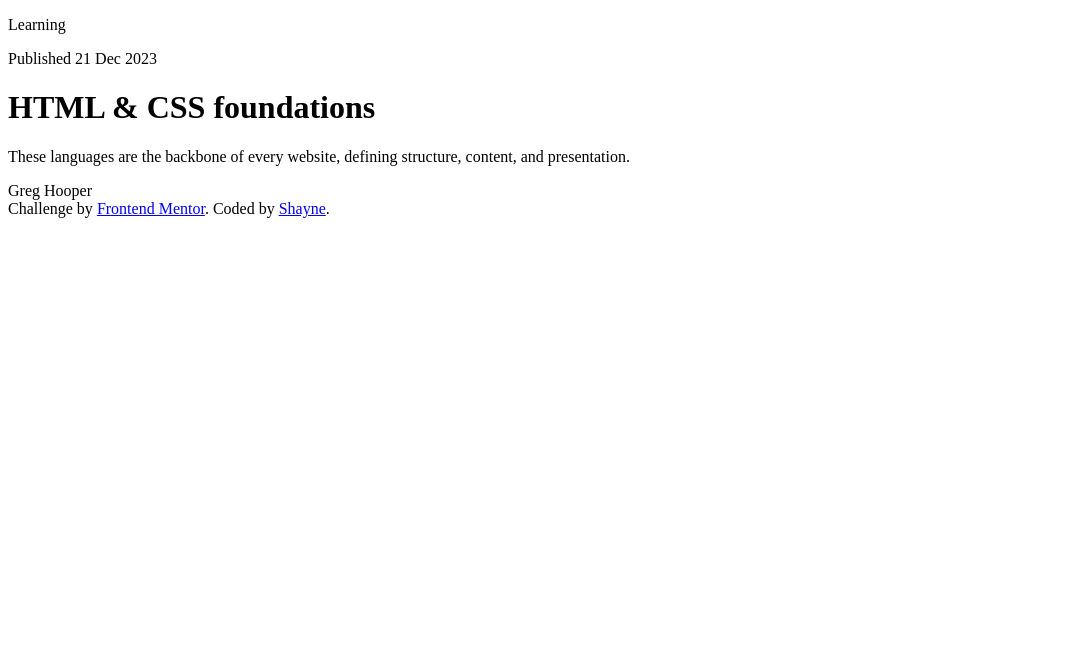
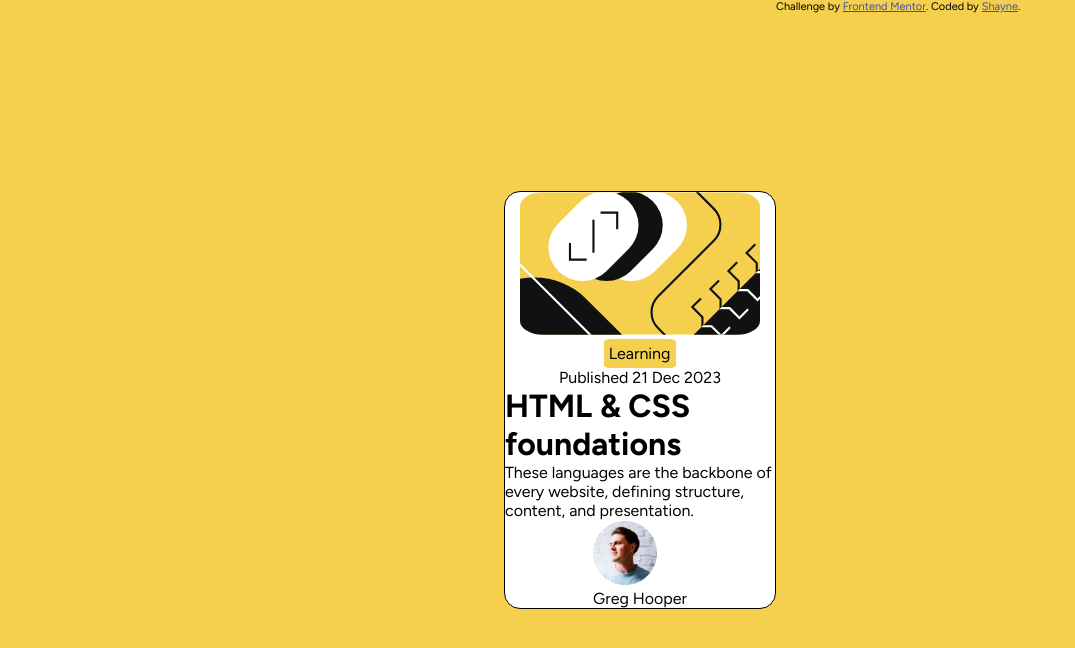
Before and after one commit to WindowsM16a/blog-preview-card, a plain HTML site: page index.html in a window 1280 px wide. Shown: the whole page, without its empty margins (0-1075 px from the left). Drawn offline with Linux system fonts and the light colour scheme.

Commit message:
almost done

```diff
--- a/index.html
+++ b/index.html
@@ -11,12 +11,28 @@
       sizes="32x32"
       href="./assets/images/favicon-32x32.png"
     />
+    <link rel="preconnect" href="https://fonts.googleapis.com" />
+    <link rel="preconnect" href="https://fonts.gstatic.com" crossorigin />
+    <link
+      href="https://fonts.googleapis.com/css2?family=Figtree:ital,wght@0,300..900;1,300..900&display=swap"
+      rel="stylesheet"
+    />
+    <link rel="stylesheet" href="styles.css" />
 
     <title>Frontend Mentor | Blog preview card</title>
   </head>
 
   <body>
+    <div class="container">
       <main role="main"></main>
+      <div class="preview-case">
+        <div class="preview-illustration">
+          <img
+            src="assets\images\illustration-article.svg"
+            alt="Article preview illustration"
+          />
+        </div>
+        <div class="preview-text">
           <p id="learning-text">Learning</p>
 
           <p id="publishing-text">Published 21 Dec 2023</p>
@@ -24,17 +40,27 @@
           <h1>HTML & CSS foundations</h1>
 
           <p>
-      These languages are the backbone of every website, defining structure,
-      content, and presentation.
+            These languages are the backbone of every website, defining
+            structure, content, and presentation.
           </p>
+          <div class="post-author">
+            <img
+              src="assets\images\image-avatar.webp"
+              alt="Greg Hooper's Picture"
+            />
+            <p>Greg Hooper</p>
+          </div>
+        </div>
+      </div>
+    </div>
 
-    Greg Hooper
-
+    <footer>
       <div class="attribution">
         Challenge by
         <a href="https://www.frontendmentor.io?ref=challenge" target="_blank"
           >Frontend Mentor</a
         >. Coded by <a href="#">Shayne</a>.
       </div>
+    </footer>
   </body>
 </html>
--- a/styles.css
+++ b/styles.css
@@ -1,7 +1,72 @@
+:root {
+    --Yellow: hsl(47, 88%, 63%);
+    --White: hsl(0, 0%, 100%);
+    --Gray-500: hsl(0, 0%, 42%);
+    --Gray-950: hsl(0, 0%, 7%);
+}
+
+* {
+    font-family: "Figtree";
+    margin: 0;
+    padding: 0;
+    border: 0;
+    box-sizing: border-box;
+}
+
+body {
+    display: flex;
+    background-color: var(--Yellow);
+    justify-content: center;
+    align-items: center;
+    min-height: 100vh;
+}
+
+.container {
+    display: flex;
+    align-items: center;
+    justify-content: center;
+    flex-direction: column;
+    height: 100vh;
+
+    .preview-case {
+        width: 17rem;
+        display: flex;
+        flex-direction: column;
+        align-items: center;
+        justify-content: center;
+        background-color: var(--White);
+        border: 0.1rem solid black;
+        border-radius: 1rem;
+
+        .preview-illustration img {
+            width: 15rem;
+            border-radius: 10%;
+        }
+
+        .preview-text {
+            display: flex;
+            flex-direction: column;
+            align-items: center;
+            justify-content: center;
+
+            #learning-text {
+                width: 4.5rem;
+                background-color: var(--Yellow);
+                padding: 0.3rem;
+                border-radius: 10%;
+                left: 20rem;
+            }
+        }
+    }
+}
+
+
+
+footer {
     .attribution {
         font-size: 11px;
         text-align: center;
-    position: relative;
+        position: absolute;
         top: 0;
         bottom: 0;
     }
@@ -9,3 +74,4 @@
     .attribution a {
         color: hsl(228, 45%, 44%);
     }
+}
```
Also changed, not shown: 2 other files. Lines whose indentation alone changed are shown as unchanged.
